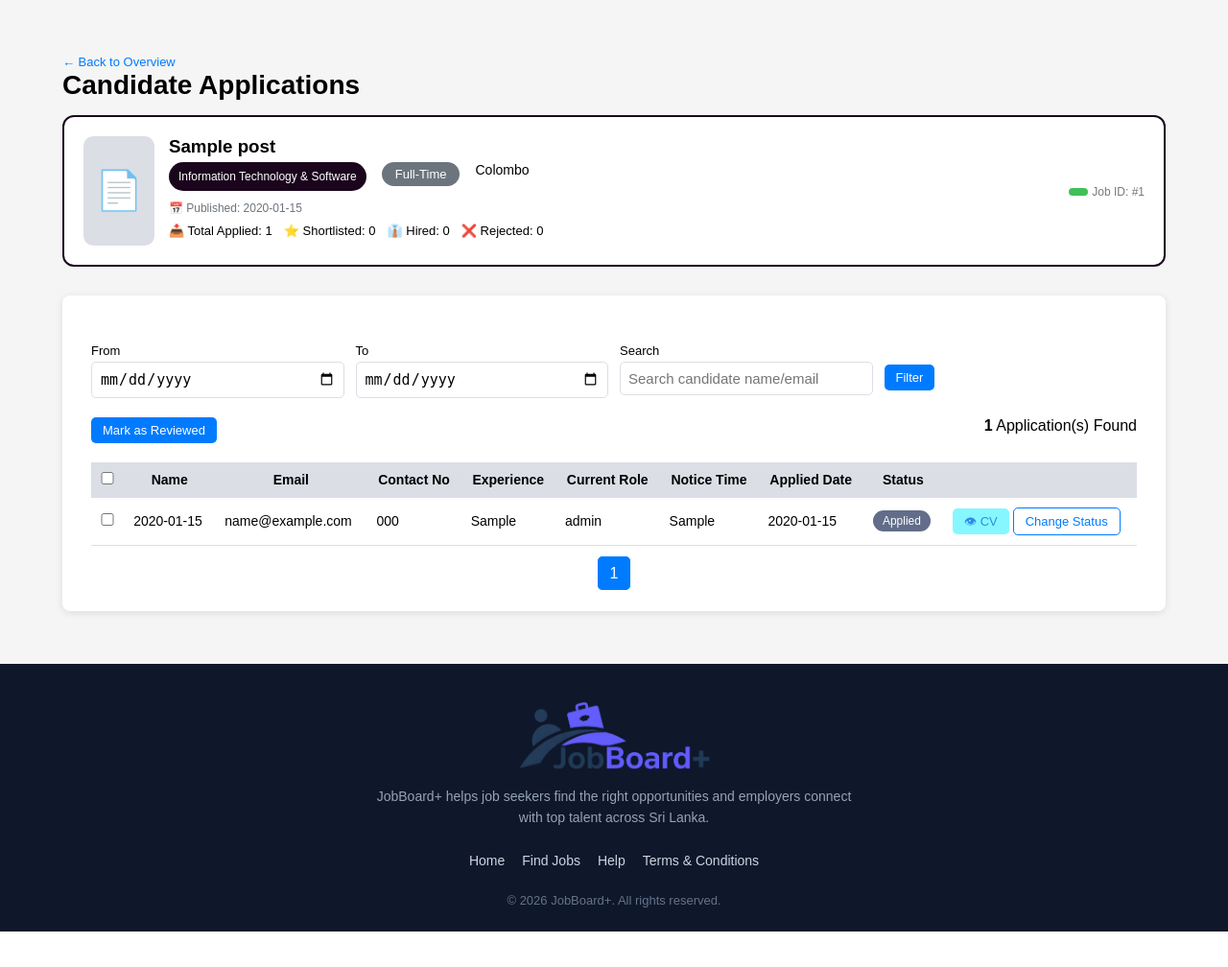
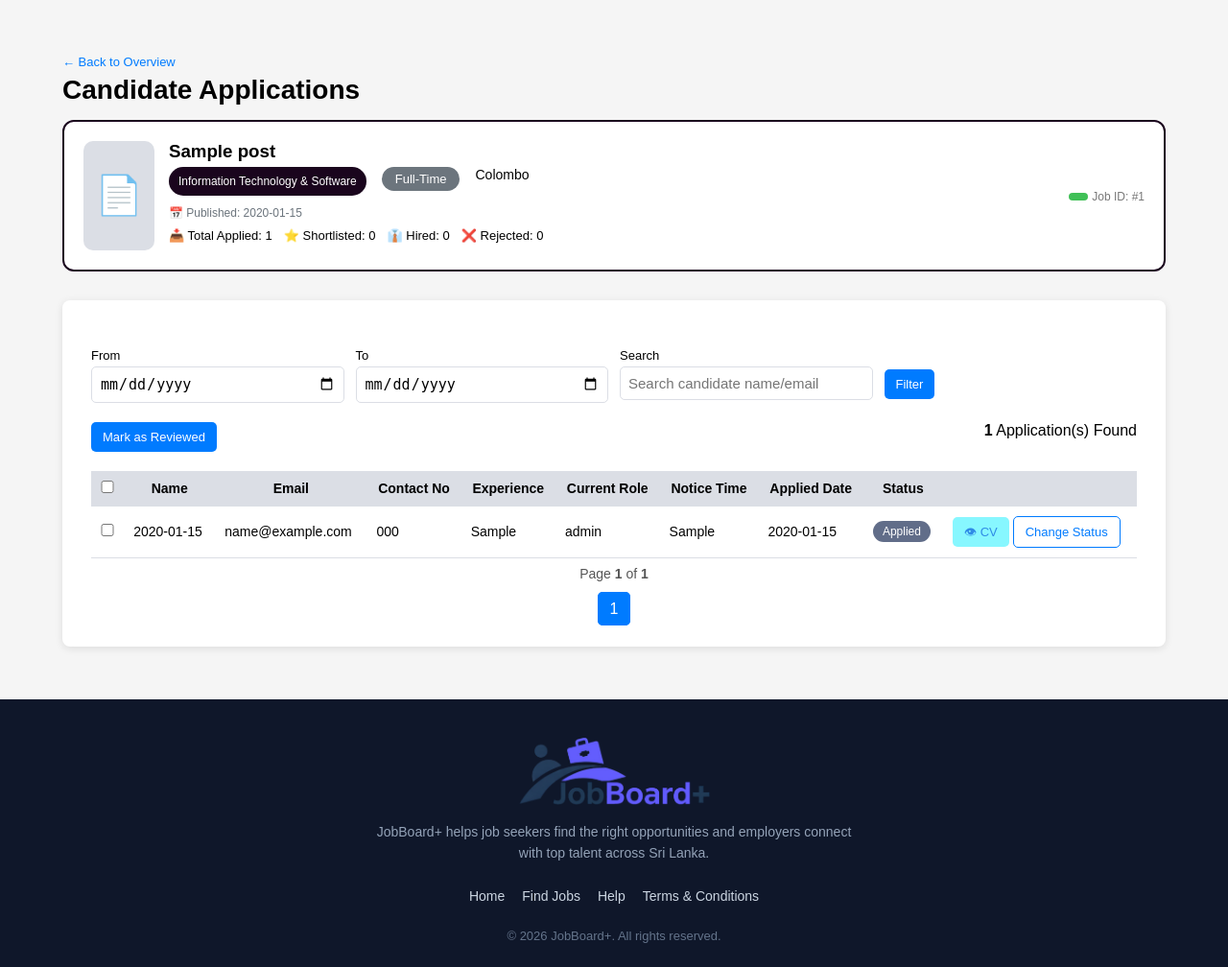
Before and after one commit to chiranthani/job-recruitment-system, a PHP site: page /job-applicant/applied-candidates.php?job_id=1 in a window 1280 px wide. Shown: the part 75-1083 px from the top of the page at 96% size. Before the commit the page ends 1046 px from the top, so only its background shows below. Run offline with PHP 8.4, Linux system fonts and the light colour scheme; the visitor is signed in with stand-in values (Sample User, id 1); data comes from the database, SQL or seed files in the repository; tables that the repository leaves empty hold one stand-in row (values such as "Sample post"); data that the repository does not hold is empty.

Commit message:
css centralize, style improvement done

```diff
--- a/Jobs/create_post.php
+++ b/Jobs/create_post.php
@@ -2,9 +2,10 @@
 <?php include '../config/database.php'; ?>
 <?php include '../layouts/layout_start.php'; ?>
 <?php include '../layouts/header.php'; ?>
+<?php include '../permission-check.php'; ?>
 <!-- end page common elements-->
 
-<link rel="stylesheet" href="job-post.css">
+<link rel="stylesheet" href="../assets/css/job-post.css">
 
 <section class="job-wrapper">
 <?php if (isset($_SESSION['error'])) { ?>
--- a/Jobs/job_edit.php
+++ b/Jobs/job_edit.php
@@ -44,7 +44,7 @@ while ($row = $benefitResult->fetch_assoc()) {
 }
 ?>
 
-<link rel="stylesheet" href="job-post.css">
+<link rel="stylesheet" href="../assets/css/job-post.css">
 
 <section class="job-wrapper">
 
--- a/Jobs/job_list.php
+++ b/Jobs/job_list.php
@@ -34,7 +34,7 @@ if (isset($_POST['delete_job_id'])) {
 ?>
 <!-- end page common elements -->
 
-<link rel="stylesheet" href="job-post.css">
+<link rel="stylesheet" href="../assets/css/job-post.css">
 
 <?php
 /* =========================
@@ -266,7 +266,7 @@ $is_active = $data['status'] == 1;
     </td>
 </tr>
 <?php } } else { ?>
-<tr><td colspan="6">No job posts found</td></tr>
+<tr><td colspan="7">No job posts found</td></tr>
 <?php } ?>
 </tbody>
 </table>
--- a/Jobs/job_view.php
+++ b/Jobs/job_view.php
@@ -56,7 +56,7 @@ while ($b = $benRes->fetch_assoc()) {
 ?>
 <!-- end page common elements -->
 
-<link rel="stylesheet" href="job-post.css">
+<link rel="stylesheet" href="../assets/css/job-post.css">
 
 <section class="page-wrapper job-view-container">
 <a onclick="window.history.back()" class="back-link">← Go Back</a>
--- a/job-applicant/application.css
+++ b/assets/css/application.css
@@ -335,7 +335,7 @@ label.required::after {
 
 /* buttons */
 .btn {
-    padding: 6px 12px;
+    padding: 8px 12px;
     border-radius: 5px;
     cursor: pointer;
     font-size: 13px;
@@ -786,7 +786,7 @@ label.required::after {
 }
 
 .pagination-info {
-    margin-bottom: 8px;
+    margin: 8px;
     font-size: 14px;
     color: #555;
 }
--- a/help.php
+++ b/help.php
@@ -145,7 +145,7 @@
             <h2>Need More Help?</h2>
             <p>If you have questions or need assistance, please contact our support team:</p>
             <ul>
-                <li>Email: support@careerbridge.com</li>
+                <li>Email: support@jobboardplus.com</li>
                 <li>Phone: +94 11 234 5678</li>
                 <li>Working Hours: Monday - Friday, 9:00 AM - 5:00 PM</li>
             </ul>
--- a/job-applicant/applied-candidates.php
+++ b/job-applicant/applied-candidates.php
@@ -2,7 +2,7 @@
 <?php include '../layouts/layout_start.php'; ?>
 <?php include '../permission-check.php'; ?>
 
-<link rel="stylesheet" href="application.css">
+<link rel="stylesheet" href="../assets/css/application.css">
 
 <?php include '../layouts/header.php'; ?>
 <?php include 'backend/data-queries.php'; ?>
@@ -27,7 +27,7 @@ $totalApplications = $results['total'];
 <section>
     <div class="main-container">
         <a onclick="window.history.back()" class="back-link">← Back to Overview</a>
-        <h2 class="page-title">Candidate Applications</h2>
+        <h2 class="page-title" style="margin-top: 5px;">Candidate Applications</h2>
 
         <!-- Job Card -->
         <div class="job-header-card">
@@ -135,11 +135,18 @@ $totalApplications = $results['total'];
             </tbody>
         </table>
         </form>
-        <div class="pagination">
-            <?php for ($i = 1; $i <= $totalPages; $i++): ?>
-                <a href="?job_id=<?= $jobId ?>&from=<?= $fromDate ?>&to=<?= $toDate ?>&search=<?= urlencode($search) ?>&page=<?= $i ?>" class="<?= $i == $page ? 'active' : '' ?>"><?= $i ?></a>
-            <?php endfor; ?>
-        </div>
+         <?php if ($totalPages >= 1): ?>
+         <div class="pagination-wrapper">
+            <div class="pagination-info">
+                Page <strong><?= $page ?></strong> of <strong><?= $totalPages ?></strong>
+            </div>
+            <div class="pagination">
+                <?php for ($i = 1; $i <= $totalPages; $i++): ?>
+                    <a href="?job_id=<?= $jobId ?>&from=<?= $fromDate ?>&to=<?= $toDate ?>&search=<?= urlencode($search) ?>&page=<?= $i ?>" class="<?= $i == $page ? 'active' : '' ?>"><?= $i ?></a>
+                <?php endfor; ?>
+            </div>
+         </div>
+          <?php endif ?>
          </div>
     </div>
 </section>
--- a/job-applicant/apply.php
+++ b/job-applicant/apply.php
@@ -2,7 +2,7 @@
 <?php include '../layouts/layout_start.php'; ?>
 <?php include '../permission-check.php'; ?>
 
-<link rel="stylesheet" href="application.css">
+<link rel="stylesheet" href="../assets/css/application.css">
 
 <?php include '../layouts/header.php';
 include 'backend/data-queries.php';
@@ -22,7 +22,7 @@ include 'backend/data-queries.php';
         <?php $job = getSelectedJobPostDetails($_GET['job']); ?>
 
         <a onclick="window.history.back()" class="back-link">← Back to Job Details</a>
-        <h2>Apply for <?php echo $job['title'] ?></h2>
+        <h2 style="margin: 5px 0;">Apply for <?php echo $job['title'] ?></h2>
         <p class="job-company">at <?php echo $job['company_name'] ?></p>
 
         <form id="applyForm" method="POST" action="backend/application-submit.php" enctype="multipart/form-data">
@@ -113,7 +113,7 @@ include 'backend/data-queries.php';
                 </div>
             </div>
             <div class="form-footer-btns">
-                <button type="button" class="btn btn-cancel">Cancel</button>
+                <button type="button" class="btn btn-cancel" onclick="window.history.back()" >Cancel</button>
                 <button type="submit" class="btn btn-submit">Submit Application</button>
             </div>
 
--- a/job-applicant/backend/update-application-status.php
+++ b/job-applicant/backend/update-application-status.php
@@ -24,6 +24,10 @@ $isCandidate = $_SESSION['role_id'] == AppConstants::ROLE_JOB_SEEKER ? true : fa
 $redirectPath = $isCandidate ? '../my-jobs.php' : '../applied-candidates.php';
 
 $applicationData = getAApplicationDetails($applicationId);
+
+if ($_SERVER['REQUEST_METHOD'] != 'POST') {
+    redirectBack($redirectPath, 'error', 'Invalid request',$isCandidate,$applicationData['job_id']);
+}
 
 /* common validation */
 if ($applicationId <= 0 || !in_array($status, AppConstants::APPLICATION_STATUS, true)) {
--- a/job-applicant/company-jobs.php
+++ b/job-applicant/company-jobs.php
@@ -1,6 +1,6 @@
 <?php include '../config/database.php'; ?>
 <?php include '../layouts/layout_start.php'; ?>
-<link rel="stylesheet" href="application.css">
+<link rel="stylesheet" href="../assets/css/application.css">
 <?php include '../layouts/header.php'; ?>
 <?php include 'backend/data-queries.php'; ?>
 
--- a/job-applicant/job-search.php
+++ b/job-applicant/job-search.php
@@ -1,7 +1,7 @@
 <?php include '../config/database.php'; ?>
 <?php include '../layouts/layout_start.php'; ?>
 
-<link rel="stylesheet" href="application.css">
+<link rel="stylesheet" href="../assets/css/application.css">
 
 <?php
 include '../layouts/header.php';
--- a/job-applicant/my-jobs.php
+++ b/job-applicant/my-jobs.php
@@ -2,7 +2,7 @@
 <?php include '../layouts/layout_start.php'; ?>
 <?php include '../permission-check.php'; ?>
 
-<link rel="stylesheet" href="application.css">
+<link rel="stylesheet" href="../assets/css/application.css">
 
 <?php include '../layouts/header.php';
 include 'backend/data-queries.php';
@@ -72,7 +72,7 @@ $cardData = getMyJobCardData();
 
     <div class="application-list">
         <?php if (empty($applications)): ?>
-            <p>No applications found</p>
+            <div style="margin-top: auto;text-align: center;padding: 40px 0;">No applications found</div>
         <?php endif; ?>
 
         <?php foreach ($applications as $item):
--- a/notifications.php
+++ b/notifications.php
@@ -1,7 +1,7 @@
 <?php include 'config/database.php'; ?>
 <?php include 'layouts/layout_start.php'; ?>
 <?php include 'permission-check.php'; ?>
-<link rel="stylesheet" href="job-applicant/application.css">
+<link rel="stylesheet" href="assets/css/application.css">
 
 <?php include 'layouts/header.php'; ?>
 <?php include 'job-applicant/backend/data-queries.php'; ?>
@@ -16,7 +16,7 @@
     <h2 class="page-title">My Notifications</h2>
 
     <?php if (empty($notifications['notifications'])): ?>
-        <p>No notifications found.</p>
+        <div style="margin-top: auto;text-align: center;padding: 40px 0;">No notifications found.</div>
     <?php else: ?>
         <?php foreach ($notifications['notifications'] as $n): ?>
             <div class="notification <?php echo $n['is_read'] == 0 ? 'unread' : ''; ?>" data-id="<?php echo $n['id']; ?>">
```
Also changed, not shown: Jobs/dashboard.php (deleted, +0 -15 lines), job-applicant/application-overview.php (+8 -1 lines), assets/css/job-post.css (renamed from Jobs/job-post.css).
